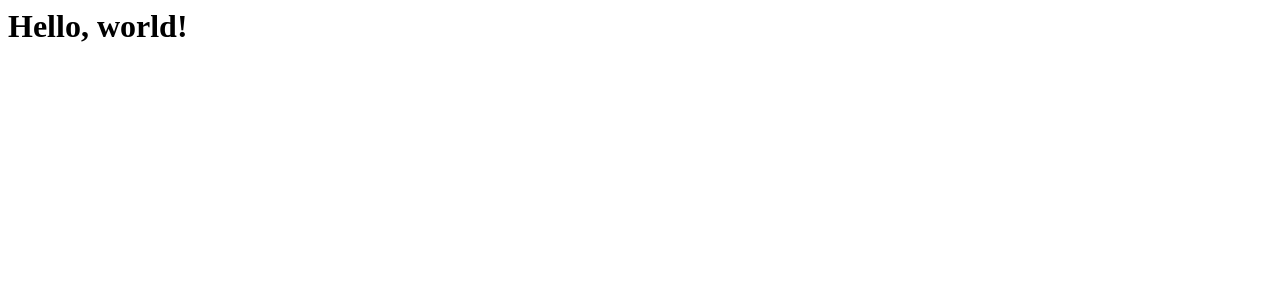
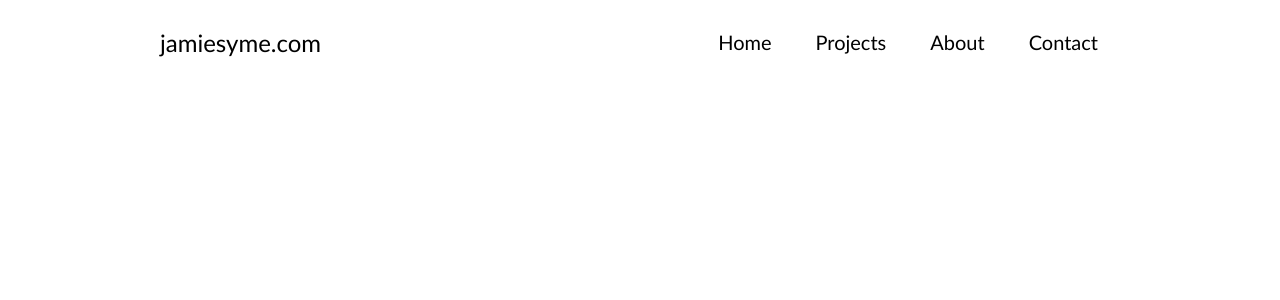
Before and after one commit to jamiesyme/portfolio, a React app: page / in a window 1280 px wide. Shown: the top 300 px of the page. Built offline with nearby package versions, Linux system fonts and the light colour scheme.

Commit message:
Added simple nav bar header.

```diff
--- a/src/index.jsx
+++ b/src/index.jsx
@@ -1,7 +1,80 @@
 import React from 'react';
 import ReactDOM from 'react-dom';
 
+class Header extends React.Component {
+	render() {
+		const headerStyle = {
+			width: 960,
+			margin: 'auto',
+			paddingTop: 20,
+			paddingBottom: 20
+		};
+		return (
+			<header style={headerStyle}>
+				{this.renderLogo()}
+				{this.renderNav()}
+			</header>
+		);
+	}
+	renderLogo() {
+		const logoStyle = {
+			fontFamily: ['Trebuchet MS', 'Lucida Grande', 'Lucida Sans Unicode', 'Lucida Sans', 'Tahoma', 'sans-serif'],
+			fontSize: 24,
+			fontWeight: 500,
+			textDecoration: 'none',
+			color: 'black',
+			display: 'inline-block'
+		};
+		return (
+			<a href="#" style={logoStyle}>
+				jamiesyme.com
+			</a>
+		);
+	}
+	renderNav() {
+		const navStyle = {
+			float: 'right'
+		};
+		const aStyle = {
+			fontFamily: ['Trebuchet MS', 'Lucida Grande', 'Lucida Sans Unicode', 'Lucida Sans', 'Tahoma', 'sans-serif'],
+			fontSize: 20,
+			fontWeight: 500,
+			textDecoration: 'none',
+			color: 'black',
+			padding: 2,
+			marginLeft: 20,
+			marginRight: 20,
+			display: 'inline-block'
+		};
+		return (
+			<nav style={navStyle}>
+				<a href="#" style={aStyle}>Home</a>
+				<a href="#" style={aStyle}>Projects</a>
+				<a href="#" style={aStyle}>About</a>
+				<a href="#" style={aStyle}>Contact</a>
+			</nav>
+		);
+	}
+}
+
+class HomePage extends React.Component {
+	render() {
+		return (
+			<div>
+				<Header/>
+				{this.renderGreeting()}
+			</div>
+		);
+	}
+	renderGreeting() {
+		return (
+			<div>
+			</div>
+		);
+	}
+}
+
 ReactDOM.render(
-	<h1>Hello, world!</h1>,
+	<HomePage/>,
 	document.getElementById('root')
 );
```
